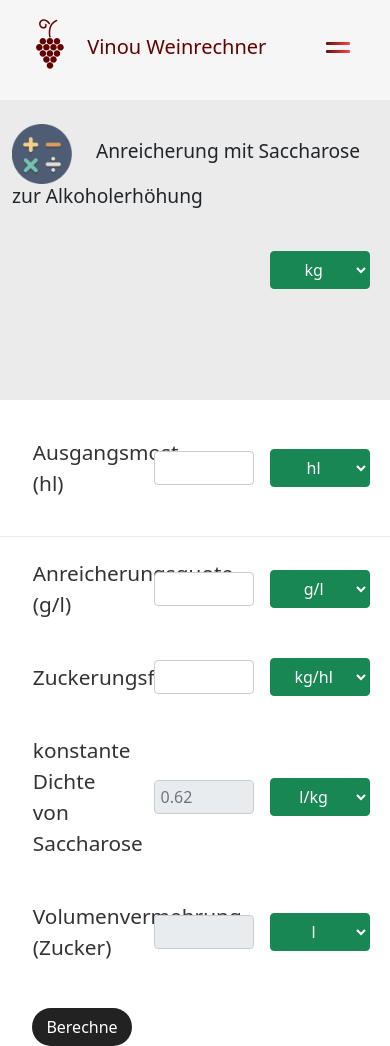
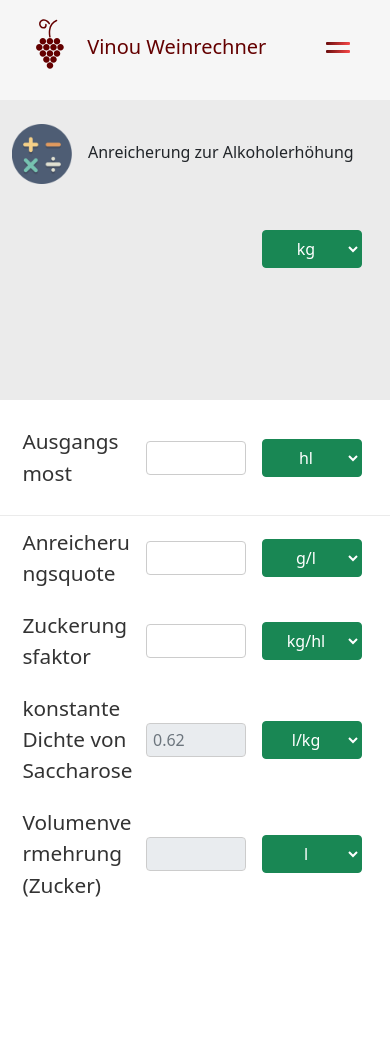
Before and after one commit to AnhTaiChristopher/Weinrechner, an Angular app in the folder vinou-calculator/: page /calculation3 in a window 390 px wide. After the commit the page ends 911 px from the top, so only its background shows below. Built offline with nearby package versions, Linux system fonts and the light colour scheme.

Commit message:
[ADD] Optimizing Mobile Layout.

```diff
--- a/vinou-calculator/src/app/tab_1/calculation1/calculation1.component.css
+++ b/vinou-calculator/src/app/tab_1/calculation1/calculation1.component.css
@@ -1,20 +1,6 @@
 .header-title {
   font-size: 1.2em;
   font-weight: 400;
-}
-
-.header-title {
-  font-size: 1.3em;
-  font-weight: 300;
-  color: #333;
-  margin: 1em;
-}
-
-.main-button {
-  border-radius: 200px;
-  background-color: #222222;
-  color: white;
-  min-width: 100px;
 }
 
 .header-content {
@@ -26,6 +12,12 @@
 .header-dropdown select {
   min-width: 100px;
   margin: 1em;
+}
+
+@media (max-width: 767px) {
+  .header-title {
+    font-size: 1em;
+  }
 }
 
 #help-block-eingabe {
--- a/vinou-calculator/src/app/tab_1/calculation1/calculation1.component.html
+++ b/vinou-calculator/src/app/tab_1/calculation1/calculation1.component.html
@@ -7,8 +7,8 @@
                 <div class="header">
 
                     <div class="header-main pt-4">
-                        <img class="header-img d-inline me-4" src="/assets/images/calculator_icon.png" height="60px" width="60px">
-                        <h3 class="header-title d-inline ">Alkoholausbeute aus dem Most berechnen</h3>
+                        <img class="header-img d-inline me-3" src="/assets/images/calculator_icon.png" height="60px" width="60px">
+                        <h3 class="header-title d-inline">Alkoholausbeute im Most berechnen</h3>
                     </div>
 
                     <div class="header-container pt-4 row d-flex align-items-center">
@@ -26,7 +26,7 @@
                             <span id="help-block-eingabe" class="help-block" *ngIf="!calculation1Form.get('userData.eingabe')?.valid && calculation1Form.get('userData.eingabe')?.touched">Bitte gebe eine Zahl ein!</span>
                             </div>
 
-                            <div class="col-lg-3 col-md-3 col-sm-3">
+                            <div class="col-lg-3 col-md-3 col-sm-3 ps-3">
                                 <label for="oechsle" class="form-label col-12" style="visibility: hidden;">Eingabe</label>
                                 <select name="membership" id="membership" class="btn btn-success"(change)="onChangeSelected($event)" [disabled]="calculation1Form.get('userData.eingabe')?.invalid">
                                     <option value="oechsle">Oechsle</option>
@@ -117,11 +117,5 @@
                     </div>
                 </div>
             </div>
-
-
         </div>
-<!--
-        <div class="container">
-            <button class="btn main-button" (click)="calculateResultForm()">Berechne</button>
-        </div> -->
 </form>
--- a/vinou-calculator/src/app/tab_1/calculation1/calculation1.component.ts
+++ b/vinou-calculator/src/app/tab_1/calculation1/calculation1.component.ts
@@ -9,14 +9,9 @@ import { merge, Subscription } from 'rxjs'
 })
 export class Calculation1Component implements OnInit, OnDestroy {
 
-
   selectedUnit: string = "oechsle";
-
   calculation1Form!: FormGroup;
-
   subscription!:Subscription
-
-
   constructor(private fb: FormBuilder) {
 
   }
@@ -42,23 +37,18 @@ export class Calculation1Component implements OnInit, OnDestroy {
         this.calculateResultFormSugarWeightVol();
       }
    })
-
   }
 
   calculateResultForm() {
-
     const eingabe = (this.calculation1Form.get('userData.eingabe')?.value)
 
     this.calculation1Form.get('userData.oechsle')?.setValue(eingabe)
     this.calculation1Form.get('userData.kmw')?.setValue(Math.round(eingabe/4.86))
-      this.calculation1Form.get('userData.sugar_weight_vol')?.setValue(eingabe*2.5-22)
+    this.calculation1Form.get('userData.sugar_weight_vol')?.setValue(eingabe*2.5-32)
     const sugar_weight_vol = (this.calculation1Form.get('userData.sugar_weight_vol')?.value)
     this.calculation1Form.get('userData.alcohol_weight_vol')?.setValue(sugar_weight_vol/2)
     const alcohol_weight_vol = (this.calculation1Form.get('userData.alcohol_weight_vol')?.value)
     this.calculation1Form.get('userData.alcohol_vol')?.setValue((alcohol_weight_vol/7.8).toFixed(1))
-
-      console.log(this.selectedUnit)
-
   }
 
   calculateResultFormSugarWeightVol() {
@@ -74,14 +64,6 @@ export class Calculation1Component implements OnInit, OnDestroy {
     this.calculation1Form.get('userData.kmw')?.setValue(Math.round(eingabe/4.86))
   }
 
-  calculateResultFormAlcoholWeightVol() {
-
-  }
-
-  calculateResultFormAlcoholVol() {
-
-  }
-
   onChangeSelected(event: any) {
     this.selectedUnit = event.target.value;
 
@@ -89,13 +71,7 @@ export class Calculation1Component implements OnInit, OnDestroy {
       this.calculateResultForm();
     } else if (event.target.value == "sugar_weight_vol") {
       this.calculateResultFormSugarWeightVol();
-    } else if (event.target.value == "alcohol_weight_vol") {
-      this.calculateResultFormAlcoholWeightVol();
-    } else if (event.target.value == "alcohol_vol") {
-      this.calculateResultFormAlcoholVol();
     }
-
-
   }
 
   ngOnDestroy(): void {
--- a/vinou-calculator/src/app/tab_2/calculation2/calculation2.component.css
+++ b/vinou-calculator/src/app/tab_2/calculation2/calculation2.component.css
@@ -12,7 +12,7 @@
 }
 
 .header-content {
-  min-height: 73px;
+  min-height: 82px;
 }
 
 .header-dropdown select {
@@ -37,16 +37,6 @@
   padding-bottom: 1em;
 }
 
-@media (max-width: 767px) {
-  .main-title {
-    width: 100%;
-  }
-
-  .header-result {
-    width: 100%;
-  }
-}
-
 .main-title {
   font-size: 1.3em;
   font-weight: 300;
@@ -54,6 +44,23 @@
   margin: 1em;
   max-width: 100%;
   min-width: 100px;
+  overflow-wrap: break-word;
+}
+
+@media (max-width: 767px) {
+  .main-title {
+    width: 100%;
+    margin: 0.5em;
+  }
+
+  .header-title {
+    font-size: 1em;
+  }
+
+  .header-result {
+    width: 100%;
+    font-size: 1em;
+  }
 }
 
 .main-input {
--- a/vinou-calculator/src/app/tab_2/calculation2/calculation2.component.ts
+++ b/vinou-calculator/src/app/tab_2/calculation2/calculation2.component.ts
@@ -39,9 +39,9 @@ export class Calculation2Component implements OnInit, OnDestroy {
   }
 
   calculateResultForm() {
-    const restzuckergewünscht=+this.calculation2Form.get('userData.restzuckergewünscht')?.value
-    const brix=+this.calculation2Form.get('userData.brix')?.value
-    const weinmenge=+this.calculation2Form.get('userData.weinmenge')?.value
+    const restzuckergewünscht=this.calculation2Form.get('userData.restzuckergewünscht')?.value
+    const brix=this.calculation2Form.get('userData.brix')?.value
+    const weinmenge=this.calculation2Form.get('userData.weinmenge')?.value
     this.calculation2Form.get('userData.result')?.setValue(Math.round((weinmenge*restzuckergewünscht)/(brix/100)))
   }
 
--- a/vinou-calculator/src/app/tab_3/calculation3/calculation3.component.css
+++ b/vinou-calculator/src/app/tab_3/calculation3/calculation3.component.css
@@ -12,7 +12,7 @@
 }
 
 .header-content {
-  min-height: 73px;
+  min-height: 82px;
 }
 
 .header-dropdown select {
@@ -37,16 +37,6 @@
   padding-bottom: 1em;
 }
 
-@media (max-width: 767px) {
-  .main-title {
-    width: 100%;
-  }
-
-  .header-result {
-    width: 100%;
-  }
-}
-
 .main-title {
   font-size: 1.3em;
   font-weight: 300;
@@ -54,6 +44,23 @@
   margin: 1em;
   max-width: 100%;
   min-width: 100px;
+  overflow-wrap: break-word;
+}
+
+@media (max-width: 767px) {
+  .main-title {
+    width: 100%;
+    margin: 0.5em;
+  }
+
+  .header-title {
+    font-size: 1em;
+  }
+
+  .header-result {
+    width: 100%;
+    font-size: 1em;
+  }
 }
 
 .main-input {
--- a/vinou-calculator/src/app/tab_3/calculation3/calculation3.component.html
+++ b/vinou-calculator/src/app/tab_3/calculation3/calculation3.component.html
@@ -8,8 +8,8 @@
                 <div class="header">
 
                     <div class="header-main pt-4">
-                        <img class="header-img d-inline me-4" src="/assets/images/calculator_icon.png" height="60px" width="60px">
-                        <h3 class="d-inline header-title">Anreicherung mit Saccharose zur Alkoholerhöhung</h3>
+                        <img class="header-img d-inline me-3" src="/assets/images/calculator_icon.png" height="60px" width="60px">
+                        <h3 class="d-inline header-title">Anreicherung zur Alkoholerhöhung</h3>
                     </div>
 
                     <div class="header-container pt-4 row d-flex align-items-center">
@@ -46,7 +46,7 @@
             <div class="row">
 
                 <div id="main-content" class="main-content">
-                    <div class="main-title col-md-7">Ausgangsmost (hl)</div>
+                    <div class="main-title col-md-7">Ausgangsmost</div>
                     <input
                         class="main-input col-md-3 form-control"
                         type="number"
@@ -63,7 +63,7 @@
                 </div>
 
                 <div class="main-content">
-                    <div class="main-title col-md-7">Anreicherungsquote (g/l)</div>
+                    <div class="main-title col-md-7">Anreicherungsquote</div>
                     <input
                         class="main-input col-md-3 form-control"
                         type="number"
@@ -128,15 +128,6 @@
                     </div>
                 </div>
             </div>
-
-            <div class="container mt-4 ms-2">
-                <button
-                    class="btn main-button"
-                    (click)="calculateResultForm()"
-                    >Berechne
-                </button>
-            </div>
-
         </div>
     </div>
 </form>
--- a/vinou-calculator/src/app/tab_3/calculation3/calculation3.component.ts
+++ b/vinou-calculator/src/app/tab_3/calculation3/calculation3.component.ts
@@ -24,7 +24,7 @@ export class Calculation3Component implements OnInit, OnDestroy {
       "userData": new FormGroup({
         "result": new FormControl(null),
         "ausgangsmost": new FormControl(null, [Validators.required]),
-        "anreicherungsquote": new FormControl(null, [Validators.required]),
+        "anreicherungsquote": new FormControl(null, [Validators.required, Validators.max(28)]),
         "zuckerungsfaktor": new FormControl(null, [Validators.required]),
         "saccharose": new FormControl(null),
         "volumenvermehrung": new FormControl(null),
@@ -52,7 +52,7 @@ export class Calculation3Component implements OnInit, OnDestroy {
     const anreicherungsquote=this.calculation3Form.get('userData.anreicherungsquote')?.value
     const zuckerungsfaktor=this.calculation3Form.get('userData.zuckerungsfaktor')?.value
     this.calculation3Form.get('userData.result')?.setValue((zuckerungsfaktor*anreicherungsquote*ausgangsmost).toFixed(1))
-    this.calculation3Form.get('userData.volumenvermehrung')?.setValue((zuckerungsfaktor*anreicherungsquote*ausgangsmost*0.62).toFixed(1))
+    this.calculation3Form.get('userData.volumenvermehrung')?.setValue(Math.round(zuckerungsfaktor*anreicherungsquote*ausgangsmost*0.62))
   }
 
   onChangeUnit(event: any) {
@@ -65,14 +65,14 @@ export class Calculation3Component implements OnInit, OnDestroy {
 
   onChangeSelectedVolume(event: any) {
     const result=+this.calculation3Form.get('userData.result')?.value
-    const volumenvermehrung=+this.calculation3Form.get('userData.result')?.value
+    const volumenvermehrung=+this.calculation3Form.get('userData.volumenvermehrung')?.value
 
     if (event.target.value == "hl") {
       this.calculation3Form.get("userData.result")?.setValue(result*100)
       this.calculation3Form.get("userData.volumenvermehrung")?.setValue(volumenvermehrung*100)
     } else if(event.target.value == "l") {
       this.calculation3Form.get("userData.result")?.setValue(result/100)
-      this.calculation3Form.get("userData.volumenvermehrung")?.setValue(volumenvermehrung*100)
+      this.calculation3Form.get("userData.volumenvermehrung")?.setValue(volumenvermehrung/100)
     }
   }
 
@@ -103,7 +103,7 @@ export class Calculation3Component implements OnInit, OnDestroy {
   }
 
   onChangeSelectedWeight(event: any) {
-    const result=+this.calculation3Form.get('userData.volumenvermehrung')?.value
+    const result=+this.calculation3Form.get('userData.result')?.value
 
     if(event.target.value == "g") {
       this.calculation3Form.get("userData.result")?.setValue(result*1000)
--- a/vinou-calculator/src/styles.css
+++ b/vinou-calculator/src/styles.css
@@ -10,13 +10,6 @@ body::-webkit-scrollbar {
   display: none; /* Safari and Chrome */
   -ms-overflow-style: none; /* Internet Explorer 10+ */
   scrollbar-width: none; /* Firefox */
-}
-
-.main-button {
-  border-radius: 200px;
-  background-color: #222222;
-  color: white;
-  min-width: 110px;
 }
 
 /* styling for header section of calculations */
```
Also changed, not shown: vinou-calculator/src/app/tab_2/calculation2/calculation2.component.html (+3 -17 lines). Lines whose indentation alone changed are shown as unchanged.
